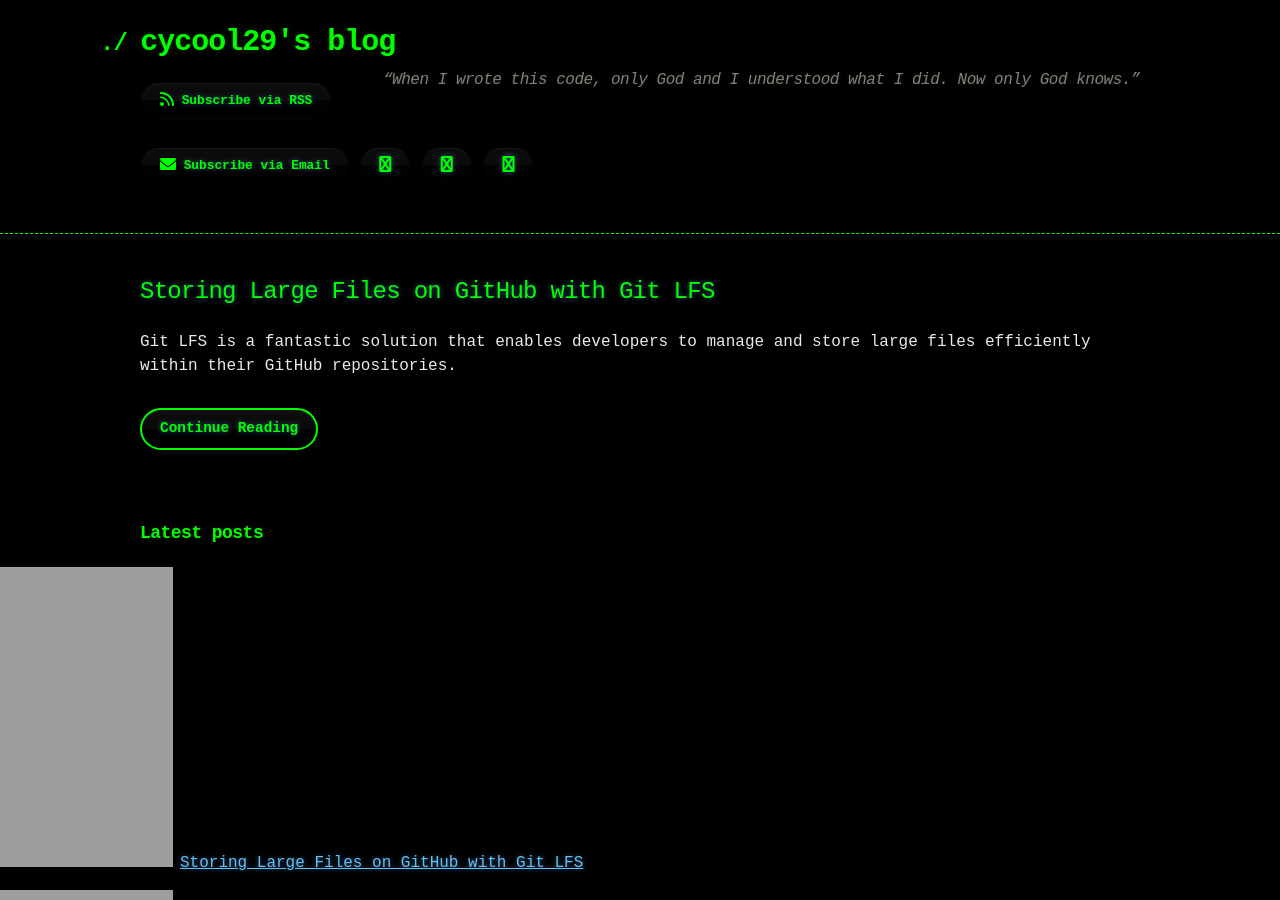
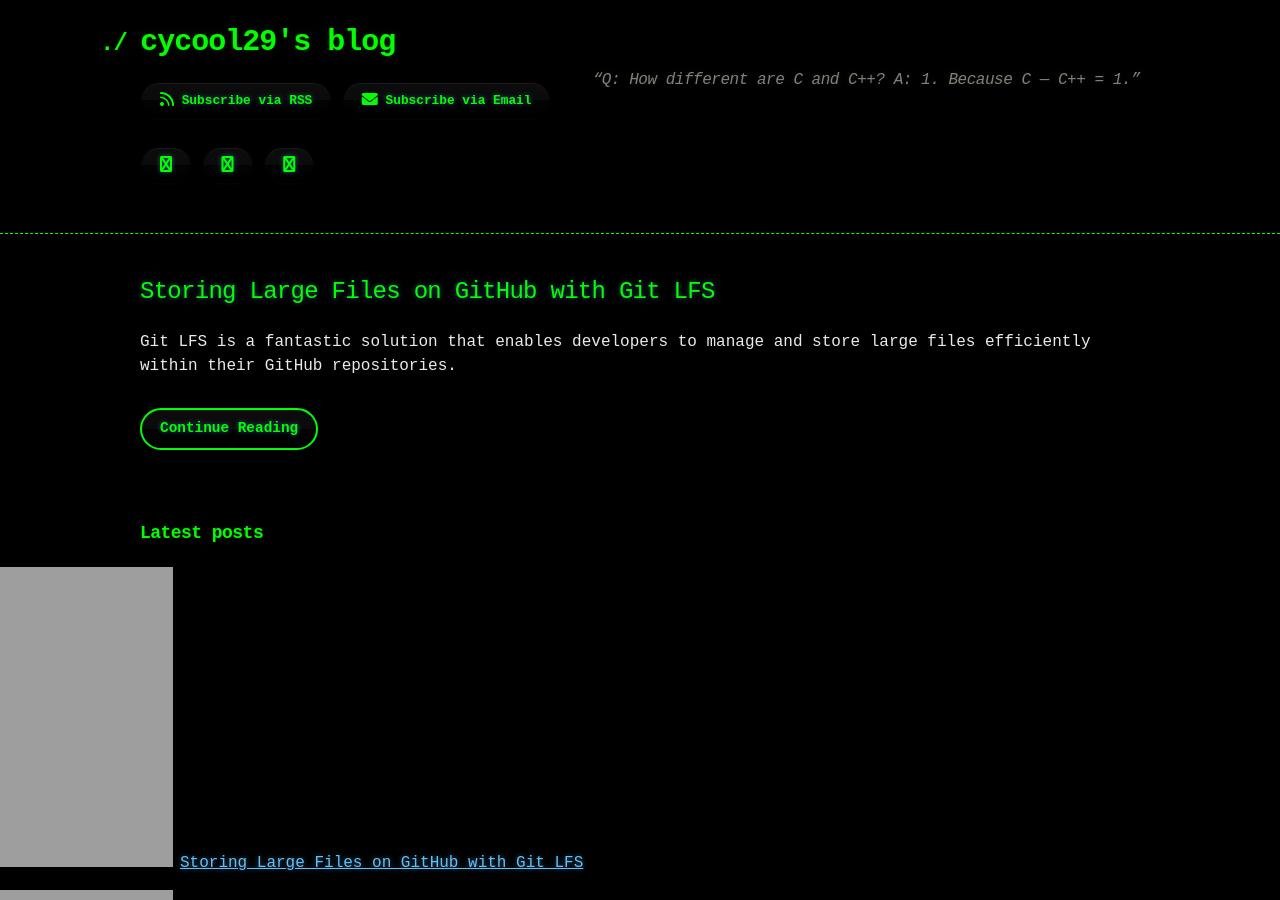
Before and after one commit to cycool29/cycool29.github.io, a Jekyll site: the page built from index.md, in a window 1280 px wide and 900 px high. Built offline with Jekyll 4.4.1, drawn with Linux system fonts in a browser that asks for light colours; a style sheet for code colours, icons or effects is not loaded.

Commit message:
Update quotes

```diff
--- a/_config.yml
+++ b/_config.yml
@@ -1,5 +1,5 @@
 title: cycool29's blog
-description: "“When I wrote this code, only God and I understood what I did. Now only God knows.” "
+description: "“Q: How different are C and C++? A: 1. Because C — C++ = 1.” "
 bio: A high school student. Intermediate in Python, Git, Bash. Learning JavaScript. He/Him. "
 author: cycool29
 url: https://cycool29.github.io
```
